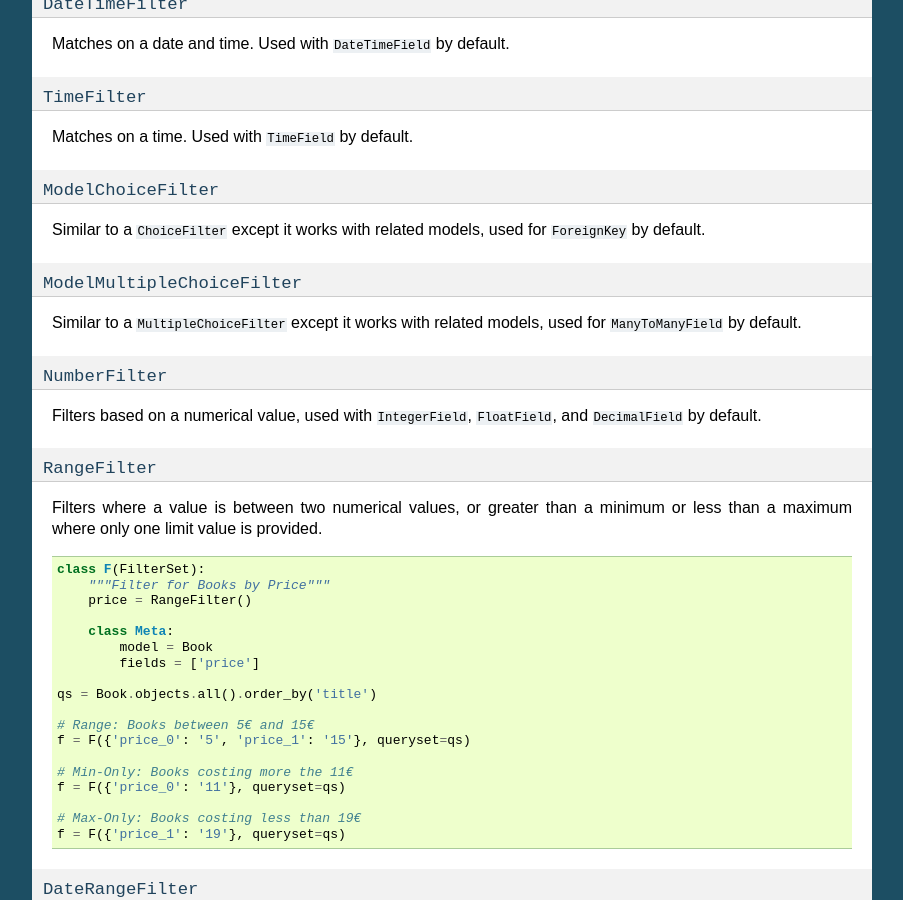
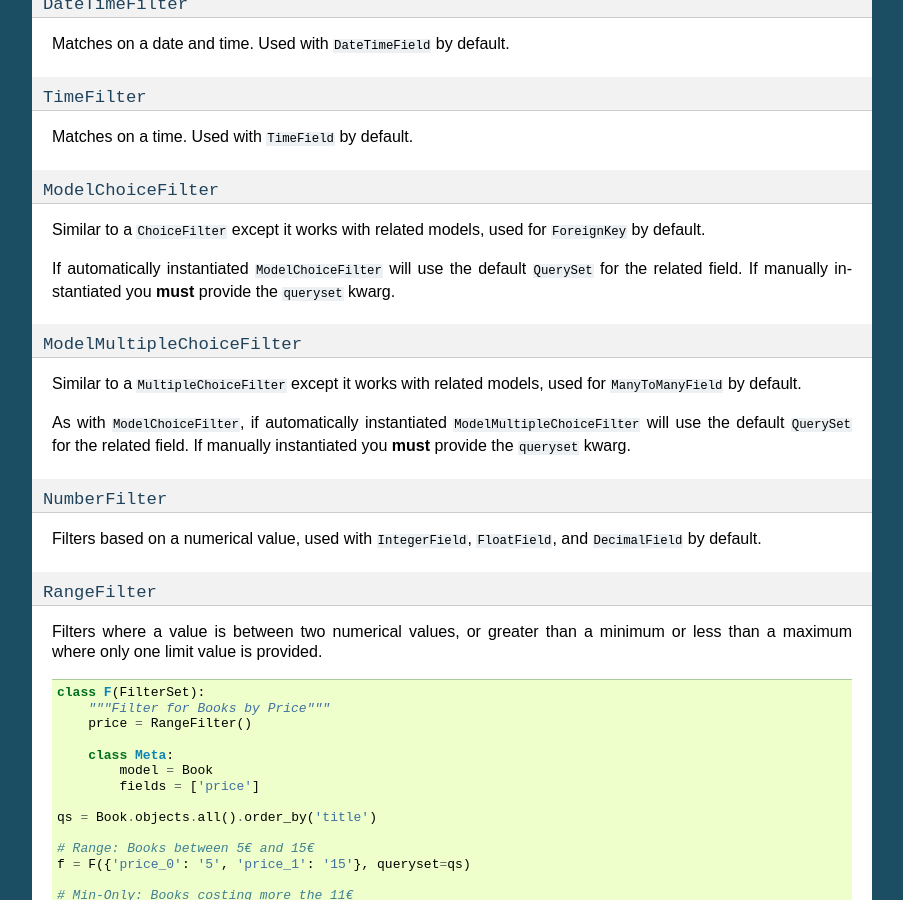
Before and after one commit to carltongibson/django-filter, a Sphinx documentation site: the page built from docs/ref/filters.txt, in a window 1280 px wide and 900 px high, scrolled down 1552 px. Shown: the whole window, without its empty margins (198-1101 px from the left). Built offline with Sphinx 7.4.7, drawn with Linux system fonts in a browser that asks for light colours; pages that are not in the unit, such as notebooks, are missing from menus.

Commit message:
Document requirement for `queryset` kwarg
Applies to ModelChoiceFilter and ModelMultipleChoiceFilter.

Fixes #146

```diff
--- a/docs/ref/filters.txt
+++ b/docs/ref/filters.txt
@@ -109,11 +109,18 @@ Matches on a time.  Used with ``TimeField`` by default.
 Similar to a ``ChoiceFilter`` except it works with related models, used for
 ``ForeignKey`` by default.
 
+If automatically instantiated ``ModelChoiceFilter`` will use the default ``QuerySet`` for the
+related field. If manually instantiated you **must** provide the ``queryset`` kwarg.
+
 ``ModelMultipleChoiceFilter``
 ~~~~~~~~~~~~~~~~~~~~~~~~~~~~~
 
 Similar to a ``MultipleChoiceFilter`` except it works with related models, used
 for ``ManyToManyField`` by default.
+
+As with ``ModelChoiceFilter``, if automatically instantiated ``ModelMultipleChoiceFilter`` will use
+the default ``QuerySet`` for the related field. If manually instantiated you **must** provide the
+``queryset`` kwarg.
 
 ``NumberFilter``
 ~~~~~~~~~~~~~~~~
```
